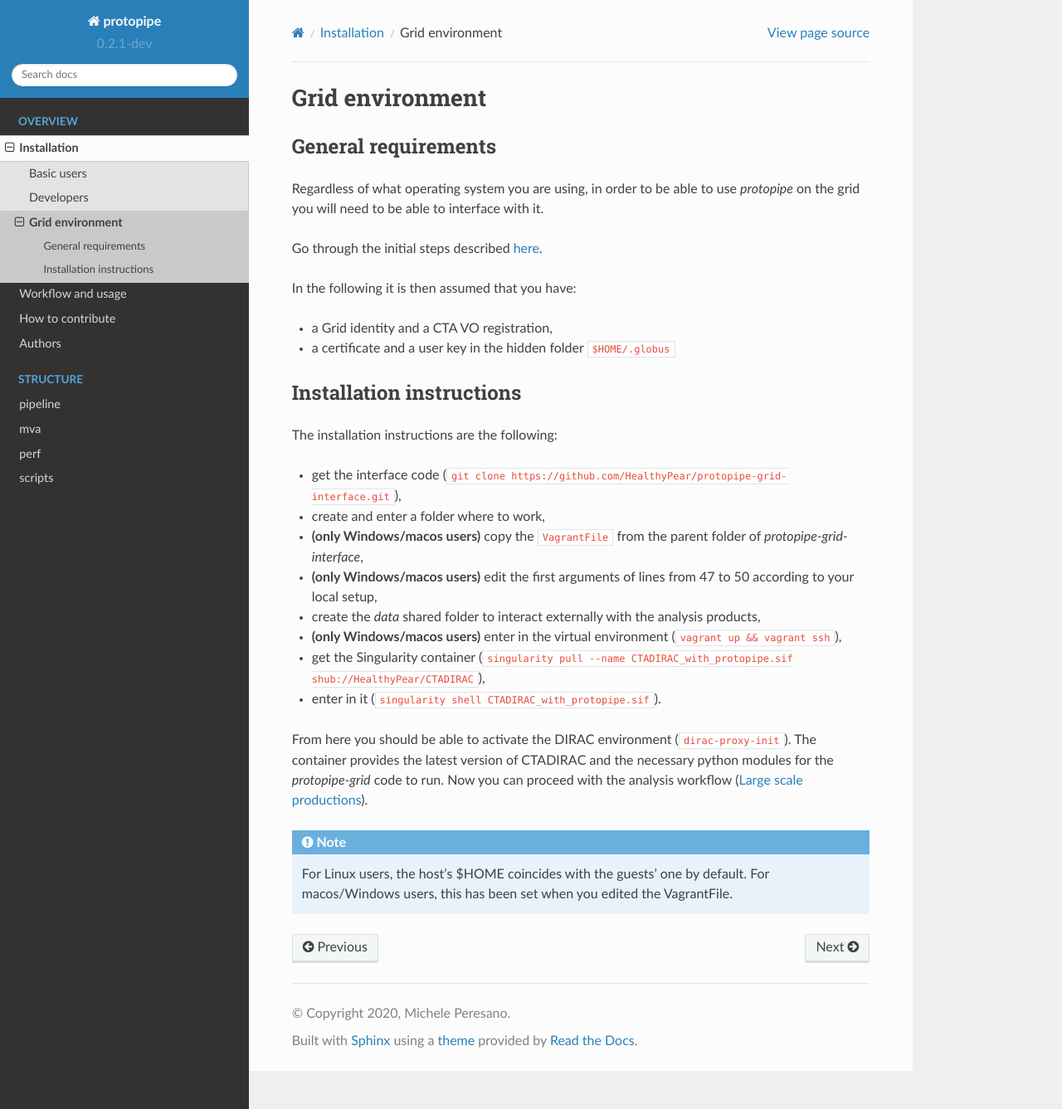
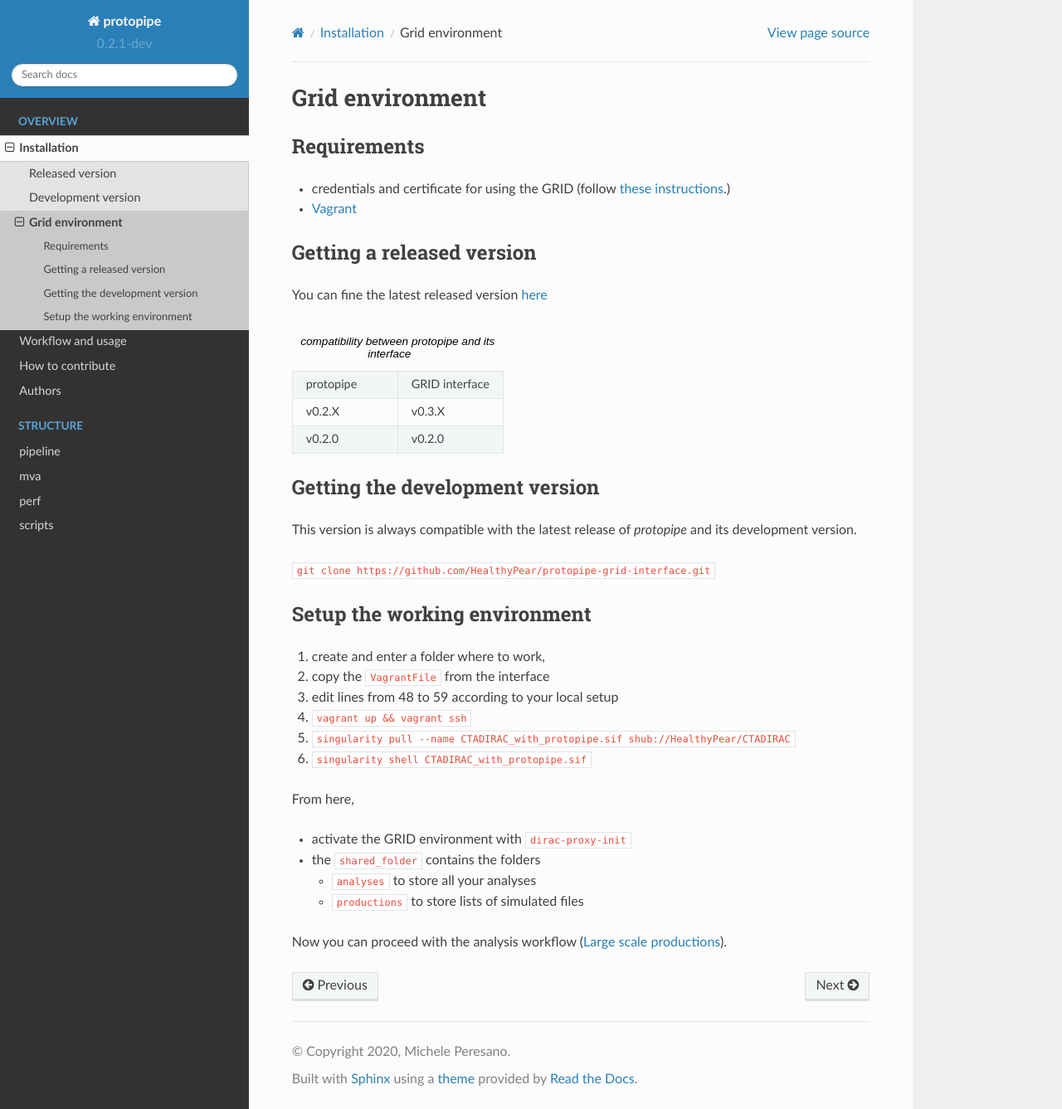
Before and after one commit to cta-observatory/protopipe, a Sphinx documentation site: the page built from docs/install/grid.rst, in a window 1280 px wide and 1337 px high. Shown: the whole window at 83% size. Built offline with Sphinx 7.4.7 and the Read the Docs theme 2.0.0, drawn with Linux system fonts in a browser that asks for light colours; pages that are not in the unit, such as notebooks, are missing from menus.

Commit message:
Update installation instructions

```diff
--- a/docs/install/grid.rst
+++ b/docs/install/grid.rst
@@ -3,39 +3,52 @@
 Grid environment
 ================
 
-General requirements
---------------------
+Requirements
+------------
 
-Regardless of what operating system you are using, in order to be able to use
-*protopipe* on the grid you will need to be able to interface with it.
+* credentials and certificate for using the GRID (follow `these instructions <https://forge.in2p3.fr/projects/cta_dirac/wiki/CTA-DIRAC_Users_Guide>`__.)
+* `Vagrant <https://www.vagrantup.com/>`_
 
-Go through the initial steps described
-`here <https://forge.in2p3.fr/projects/cta_dirac/wiki/CTA-DIRAC_Users_Guide>`__.
+Getting a released version
+--------------------------
 
-In the following it is then assumed that you have:
+You can fine the latest released version `here <https://github.com/cta-observatory/protopipe/releases>`__
 
-* a Grid identity and a CTA VO registration,
-* a certificate and a user key in the hidden folder ``$HOME/.globus``
+.. list-table:: compatibility between *protopipe* and its interface
+    :widths: 25 25
+    :header-rows: 0
 
-Installation instructions
--------------------------
+    * - protopipe
+      - GRID interface
+    * - v0.2.X
+      - v0.3.X
+    * - v0.2.0
+      - v0.2.0
 
-The installation instructions are the following:
+Getting the development version
+-------------------------------
 
-* get the interface code (``git clone https://github.com/HealthyPear/protopipe-grid-interface.git``),
-* create and enter a folder where to work,
-* **(only Windows/macos users)** copy the ``VagrantFile`` from the parent folder of `protopipe-grid-interface`,
-* **(only Windows/macos users)** edit the first arguments of lines from 47 to 50 according to your local setup,
-* create the `data` shared folder to interact externally with the analysis products,
-* **(only Windows/macos users)** enter in the virtual environment (``vagrant up && vagrant ssh``),
-* get the Singularity container (``singularity pull --name CTADIRAC_with_protopipe.sif shub://HealthyPear/CTADIRAC``),
-* enter in it (``singularity shell CTADIRAC_with_protopipe.sif``).
+This version is always compatible with the latest release of *protopipe* and
+its development version.
 
-From here you should be able to activate the DIRAC environment (``dirac-proxy-init``).
-The container provides the latest version of CTADIRAC and the necessary python
-modules for the `protopipe-grid` code to run.
+``git clone https://github.com/HealthyPear/protopipe-grid-interface.git``
+
+Setup the working environment
+-----------------------------
+
+1. create and enter a folder where to work,
+2. copy the ``VagrantFile`` from the interface
+3. edit lines from 48 to 59 according to your local setup
+4. ``vagrant up && vagrant ssh``
+5. ``singularity pull --name CTADIRAC_with_protopipe.sif shub://HealthyPear/CTADIRAC``
+6. ``singularity shell CTADIRAC_with_protopipe.sif``
+
+From here,
+
+- activate the GRID environment with ``dirac-proxy-init``
+- the ``shared_folder`` contains the folders
+
+  - ``analyses`` to store all your analyses
+  - ``productions`` to store lists of simulated files
+
 Now you can proceed with the analysis workflow (:ref:`use-grid`).
-
-.. Note::
-  For Linux users, the host's $HOME coincides with the guests' one by default.
-  For macos/Windows users, this has been set when you edited the VagrantFile.
```
Also changed, not shown: docs/install/basic.rst (deleted, +0 -30 lines), docs/install/developers.rst (deleted, +0 -20 lines), docs/install/development.rst (added, +18 -0 lines), docs/install/index.rst (+6 -22 lines), docs/install/release.rst (added, +16 -0 lines).
